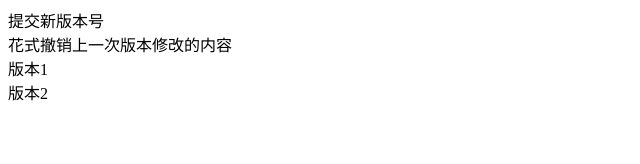
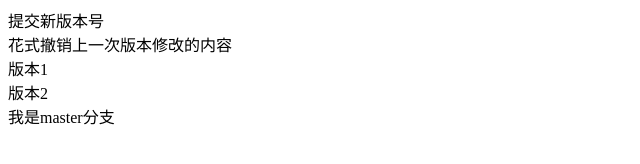
Before and after one commit to HECHONG999/practiceProject, a plain HTML site: page index.html in a window 1280 px wide. Shown: the whole page, without its empty margins (0-640 px from the left). Drawn offline with Linux system fonts and the light colour scheme.

Commit message:
master branch

```diff
--- a/index.html
+++ b/index.html
@@ -3,4 +3,6 @@
     <div>花式撤销上一次版本修改的内容</div>
     <div>版本1</div>
     <div>版本2</div>
+
+    <div>我是master分支</div>
 </div>
```
Also changed, not shown: 1 other file.
